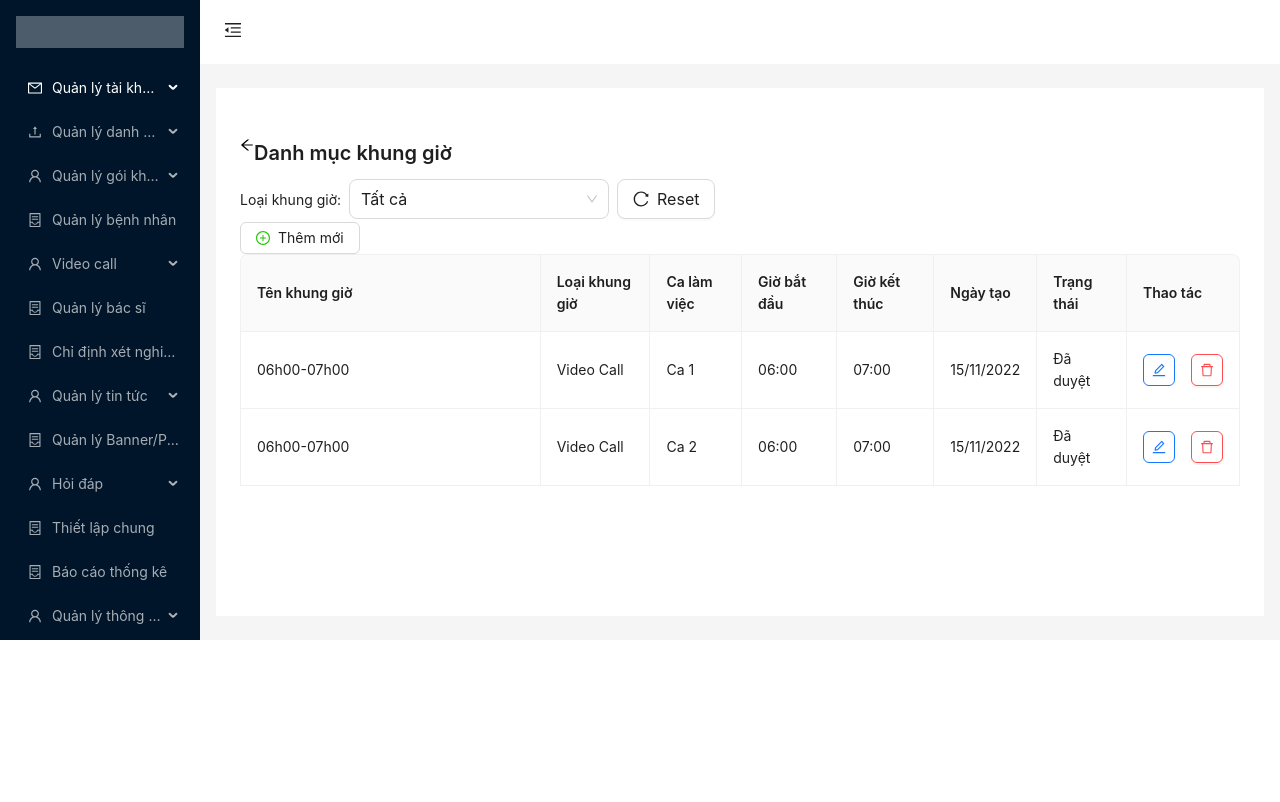
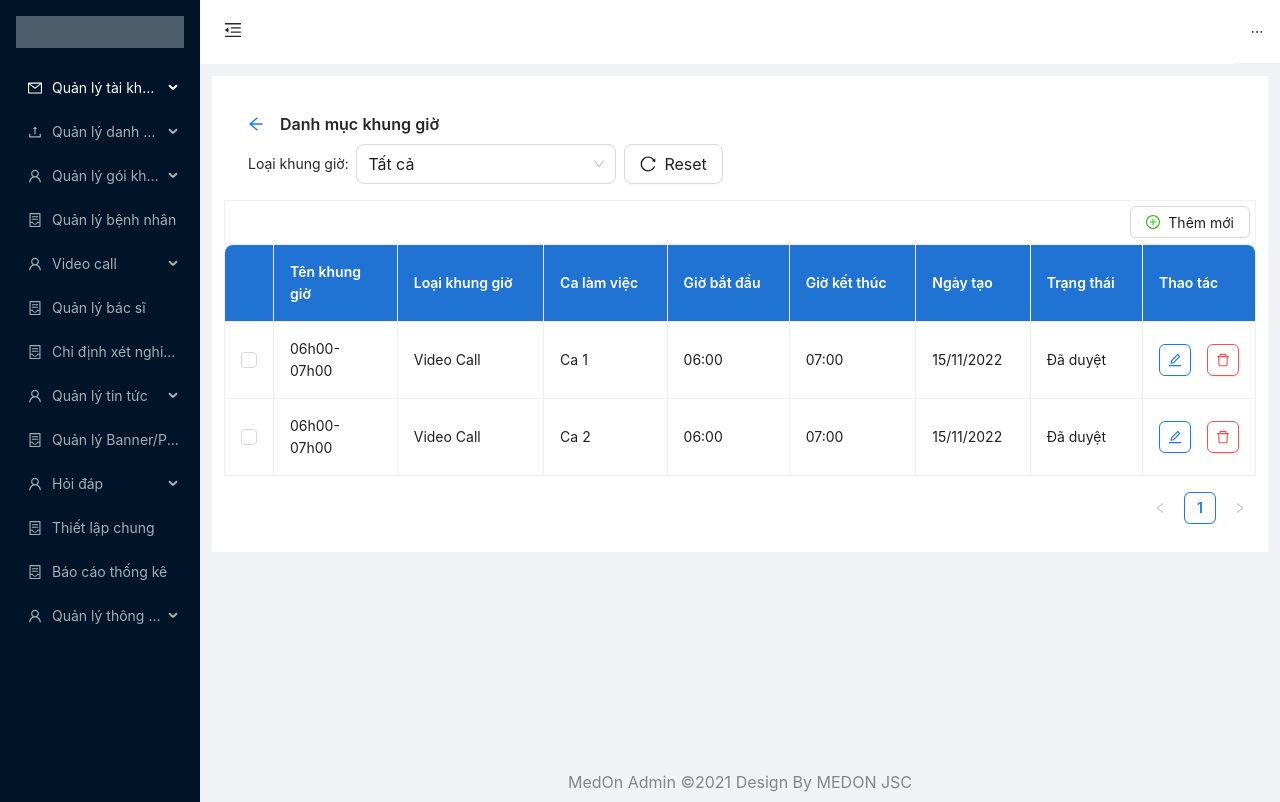
Before and after one commit to ThanhTung-Nguyen/MedOn-WorkTime, a React (Create React App) app: page / in a window 1280 px wide. Built offline with nearby package versions, Linux system fonts and the light colour scheme.

Commit message:
Co-authored-by: Tung Nguyen <ntung.it312@gmail.com>

```diff
--- /dev/null
+++ b/src/GateWayStag/Category/Worktime/WorkTime.css
@@ -0,0 +1,91 @@
+* {
+    border: 0;
+    padding: 0;
+    margin: 0;
+    box-sizing: border-box;
+}
+.iylGhi {
+    padding: 12px;
+    background-color: rgb(255, 255, 255);
+}
+.ant-page-header-ghost {
+    background-color: inherit;
+}
+.ant-page-header-heading {
+    display: flex;
+    justify-content: space-between;
+}
+.ant-page-header-heading-left {
+    display: flex;
+    align-items: center;
+    margin: 4px 0;
+    overflow: hidden;
+}
+.ant-page-header-back {
+    margin-right: 16px;
+    font-size: 16px;
+    line-height: 1;
+}
+.ant-page-header-back-button {
+    border: 0px;
+    background: transparent;
+    padding: 0px;
+    line-height: inherit;
+    display: inline-block;
+
+    text-decoration: none;
+    outline: none;
+    transition: color .3s;
+    color: #000;
+    cursor: pointer;
+}
+.ant-page-header-back-button:hover {
+color: #1890ff;
+}
+.ant-page-header-heading-title {
+    font-size: 16px!important;
+    margin-right: 12px;
+    margin-bottom: 0;
+    color: rgba(0,0,0,.85);
+    font-weight: 600;
+    font-size: 20px;
+    line-height: 32px;
+    overflow: hidden;
+    white-space: nowrap;
+    text-overflow: ellipsis;
+}
+.ant-page-header {
+    box-sizing: border-box;
+    margin: 0;
+    color: rgba(0,0,0,.85);
+    font-size: 14px;
+    font-variant: tabular-nums;
+    line-height: 1.5715;
+    list-style: none;
+    font-feature-settings: "tnum","tnum";
+    position: relative;
+    padding: 16px 24px;
+    background-color: #fff;
+}
+.ant-table-content{
+    overflow: auto hidden;
+    border-collapse: collapse;
+}
+.ant-table-thead>tr>th {
+    background: #2073d3!important;
+    color: #fff!important;
+    position: relative;
+    padding: 16px;
+    overflow-wrap: break-word;
+    border-radius: 0px;
+}
+.ant-table.ant-table-bordered>.ant-table-container>.ant-table-content>table>thead>tr>th {
+        border-right: 1px solid #f0f0f0;
+}
+.modalAdd {
+    height: 44px;
+    display: flex;
+    justify-content: flex-end;
+    padding: 5px;
+    border: 1px solid rgb(240, 240, 240);
+}
--- a/src/GateWayStag/Category/Worktime/Worktime.tsx
+++ b/src/GateWayStag/Category/Worktime/Worktime.tsx
@@ -7,25 +7,22 @@ import {
   PlusCircleOutlined,
   EditOutlined,
   DeleteOutlined,
+  ExclamationCircleOutlined,
 } from "@ant-design/icons";
-import type { InputRef } from 'antd';
+import type { InputRef } from "antd";
 import { Button, Space, Modal, Form, Input, Popconfirm, Table } from "antd";
+import type { ColumnsType } from "antd/es/table";
 import type { FormInstance } from "antd/es/form";
+import { Checkbox } from "antd";
+import type { CheckboxChangeEvent } from "antd/es/checkbox";
 import { TimePicker } from "antd";
 import dayjs from "dayjs";
+import { Pagination } from "antd";
+import "./WorkTime.css";
 
-//TODO: Table
-interface Item {
-  key: string;
-  ten: string;
-  loai: string;
-  ca: string;
-  start: string;
-  end: string;
-  create: string;
-  status: string;
-}
-
+const format = "HH:mm";
+const { Option } = Select;
+const { Title } = Typography;
 
 interface DataType {
   key: React.Key;
@@ -37,44 +34,112 @@ interface DataType {
   create: string;
   status: string;
 }
+//TODO: Arrow Title Danh mục khung giờ
+const ArrowTitle = () => {
+  return (
+    <div className="ant-page-header-heading">
+      <div className="ant-page-header-heading-left">
+        <div className="ant-page-header-back">
+          <div className="ant-page-header-back-button">
+            <a href="#">
+              <ArrowLeftOutlined />
+            </a>
+          </div>
+        </div>
+        <div>
+          <span className="ant-page-header-heading-title">
+            Danh mục khung giờ
+          </span>
+        </div>
+      </div>
+    </div>
+  );
+};
 
-const format = "HH:mm";
-const { Option } = Select;
-const { Title } = Typography;
-const handleChange = (value: string) => {
-  console.log(value);
+//TODO: Select and Button Reset Danh mục khung giờ
+const SelectBtnReset = () => {
+  const handleChange = (value: string) => {
+    console.log(value);
+  };
+  return (
+    <>
+      <Space>
+        <p>Loại khung giờ:</p>
+        <Select
+          size="large"
+          defaultValue="Tất cả"
+          style={{ width: 260, textAlign: "left" }}
+          onChange={handleChange}
+        >
+          <Option value="vidcall">Video Call</Option>
+          <Option value="normal">Lịch thường</Option>
+        </Select>
+        <Button icon={<ReloadOutlined />} size={"large"}>
+          Reset
+        </Button>
+      </Space>
+    </>
+  );
 };
+
+//TODO: Modal Thêm mới Danh mục khung giờ
+//TODO: Pagination Table Danh mục khung giờ
+//TODO: Table Danh mục khung giờ
+//TODO: View WorkTime Page
 const Worktime = () => {
-  //TODO: Table
-  const dataSource = [
+  const [isModalOpen, setIsModalOpen] = useState(false);
+
+  const showModal = () => {
+    setIsModalOpen(true);
+  };
+
+  const handleOk = () => {
+    setIsModalOpen(false);
+  };
+
+  const handleCancel = () => {
+    setIsModalOpen(false);
+  };
+  const handleChange = (value: string) => {
+    console.log(value);
+  };
+  const ModalDel = () => {
+    Modal.confirm({
+      title: "Cảnh báo",
+      icon: <ExclamationCircleOutlined />,
+      content: "Bạn có chắc muốn thực hiện hành động này",
+      okText: "Đồng ý",
+      cancelText: "Huỷ bỏ",
+    });
+  };
+  const onChange = (e: CheckboxChangeEvent) => {
+    console.log(`checked = ${e.target.checked}`);
+  };
+  type EditableTableProps = Parameters<typeof Table>[0];
+type ColumnTypes = Exclude<EditableTableProps["columns"], undefined>;
+  const columns: (ColumnTypes[number] & {
+    editable?: boolean;
+    dataIndex: string;
+  })[] = [
     {
-      key: "0",
-      ten: "06h00-07h00",
-      loai: "Video Call",
-      ca: "Ca 1",
-      start: "06:00",
-      end: "07:00",
-      create: "15/11/2022",
-      status: "Đã duyệt",
+      title: "",
+      dataIndex: "",
+      width: "3%",
+      render: () => (
+        <Checkbox
+          style={{
+            display: "flex",
+            justifyContent: "center",
+            alignItems: "center",
+          }}
+          onChange={onChange}
+        ></Checkbox>
+      ),
     },
-    {
-      key: "1",
-      ten: "06h00-07h00",
-      loai: "Video Call",
-      ca: "Ca 2",
-      start: "06:00",
-      end: "07:00",
-      create: "15/11/2022",
-      status: "Đã duyệt",
-    },
-  ];
-
-  const defaultColumns = [
     {
       title: "Tên khung giờ",
       dataIndex: "ten",
-      width: "30%",
-      editable: true,
+      width: "12%",
     },
     {
       title: "Loại khung giờ",
@@ -103,6 +168,8 @@ const Worktime = () => {
     {
       title: "Thao tác",
       dataIndex: "operation",
+      fixed: "right",
+      width: "6%",
       //TODO: Action Button
       render: (_: any, record: any) => (
         <Space size="middle">
@@ -179,61 +246,45 @@ const Worktime = () => {
               </Form.Item>
             </Form>
           </Modal>
-          <Button danger icon={<DeleteOutlined />}></Button>
+          <Button danger onClick={ModalDel} icon={<DeleteOutlined />}></Button>
         </Space>
       ),
     },
   ];
+  const data = [
+    {
+      key: "0",
+      ten: "06h00-07h00",
+      loai: "Video Call",
+      ca: "Ca 1",
+      start: "06:00",
+      end: "07:00",
+      create: "15/11/2022",
+      status: "Đã duyệt",
+    },
+    {
+      key: "1",
+      ten: "06h00-07h00",
+      loai: "Video Call",
+      ca: "Ca 2",
+      start: "06:00",
+      end: "07:00",
+      create: "15/11/2022",
+      status: "Đã duyệt",
+    },
+  ];
 
-
-  //Table
-   const [isModalOpen, setIsModalOpen] = useState(false);
-
-   const showModal = () => {
-     setIsModalOpen(true);
-   };
-
-   const handleOk = () => {
-     setIsModalOpen(false);
-   };
-
-   const handleCancel = () => {
-     setIsModalOpen(false);
-   };
   return (
-    <div>
-      <div
-        style={{
-          display: "flex",
-          alignItems: "center",
-          justifyContent: "flex-start",
-        }}
-      >
+    <div className="sc-eCApnc iylGhi">
+      <div className="ant-page-header ant-page-header-ghost">
         <div>
-          <a href="#" style={{ color: "black" }}>
-            <ArrowLeftOutlined />
-          </a>
+          <ArrowTitle />
         </div>
         <div>
-          <Title level={4}>Danh mục khung giờ</Title>
+          <SelectBtnReset />
         </div>
       </div>
-      <Space>
-        <p>Loại khung giờ:</p>
-        <Select
-          size="large"
-          defaultValue="Tất cả"
-          style={{ width: 260, textAlign: "left" }}
-          onChange={handleChange}
-        >
-          <Option value="vidcall">Video Call</Option>
-          <Option value="normal">Lịch thường</Option>
-        </Select>
-        <Button icon={<ReloadOutlined />} size={"large"}>
-          Reset
-        </Button>
-      </Space>
-      <div>
+      <div className="modalAdd">
         <Button
           icon={<PlusCircleOutlined style={{ color: "#26C705" }} />}
           onClick={showModal}
@@ -308,11 +359,9 @@ const Worktime = () => {
       </div>
       <div>
         <Table
-          rowClassName={() => "editable-row"}
           bordered
-          dataSource={dataSource}
-          columns={defaultColumns}
-          pagination={false}
+          dataSource={data}
+          columns={columns}
         />
       </div>
     </div>
--- a/src/GateWayStag/GateWayStag.css
+++ b/src/GateWayStag/GateWayStag.css
@@ -19,3 +19,58 @@
 .site-layout .site-layout-background {
   background: #fff;
 }
+.ant-layout {
+    display: flex;
+    flex: auto;
+    flex-direction: column;
+    min-height: 0;
+    background: #f0f2f5;
+}
+.ant-layout-header {
+    height: 64px;
+    padding: 0 50px;
+    color: rgba(0,0,0,.85);
+    line-height: 64px;
+    background: #001529;
+}
+.content {
+    padding: 12px;
+    height: calc(100vh - 102px);
+    overflow-y: auto;
+    display: -webkit-flex;
+    display: flex;
+    -webkit-flex-direction: column;
+    flex-direction: column;
+    -webkit-justify-content: space-between;
+    justify-content: space-between;
+}
+.ant-layout-content {
+    flex: auto;
+    min-height: 0;
+}
+.footer {
+    display: -webkit-flex;
+    display: flex;
+    -webkit-align-items: center;
+    align-items: center;
+    -webkit-justify-content: center;
+    justify-content: center;
+    padding: 10px!important;
+    /* position: fixed; */
+    width: 100%;
+    /* bottom: 0px; */
+}
+.footer .copyright {
+    color: rgba(0,0,0,.45);
+    font-size: 16px;
+    text-align: center;
+}
+.ant-layout-footer {
+    padding: 24px 50px;
+    color: rgba(0,0,0,.85);
+    font-size: 14px;
+    background: #f0f2f5;
+}
+.ant-layout-footer, .ant-layout-header {
+    flex: 0 0 auto;
+}
--- a/src/GateWayStag/GateWayStag.tsx
+++ b/src/GateWayStag/GateWayStag.tsx
@@ -7,10 +7,14 @@ import {
   UserOutlined,
   VideoCameraOutlined,
   ContainerOutlined,
+  LockOutlined,
+  PoweroffOutlined,
 } from "@ant-design/icons";
-import { Layout, Menu } from "antd";
+import { Layout, Menu, Space, } from "antd";
+import { Button, Dropdown } from "antd";
 import type { MenuProps } from "antd";
 import Worktime from "./Category/Worktime/Worktime";
+
 import { Image } from "antd";
 import "./GateWayStag.css";
 
@@ -66,18 +70,68 @@ const items: MenuItem[] = [
   getItem("Quản lý tin tức", "sub7", <UserOutlined />, [
     getItem("Bài viết", "20"),
   ]),
-  getItem("Quản lý Banner/Popup", "sub7", <ContainerOutlined />),
-  getItem("Hỏi đáp", "sub8", <UserOutlined />, [
+  getItem("Quản lý Banner/Popup", "sub8", <ContainerOutlined />),
+  getItem("Hỏi đáp", "sub9", <UserOutlined />, [
     getItem("Quản lý câu hỏi", "21"),
     getItem("Quản lý câu trả lời", "22"),
   ]),
-  getItem("Thiết lập chung", "sub9", <ContainerOutlined />),
-  getItem("Báo cáo thống kê", "sub10", <ContainerOutlined />),
-  getItem("Quản lý thông báo", "sub11", <UserOutlined />, [
+  getItem("Thiết lập chung", "sub10", <ContainerOutlined />),
+  getItem("Báo cáo thống kê", "sub11", <ContainerOutlined />),
+  getItem("Quản lý thông báo", "sub12", <UserOutlined />, [
     getItem("App User", "23"),
     getItem("App Doctor", "24"),
   ]),
 ];
+//TODO: User NavBar
+const UserNavBar = () => {
+const items: MenuProps["items"] = [
+  {
+    key: "1",
+    icon: <UserOutlined />,
+    label: <a href="#">Tài khoản</a>,
+  },
+  {
+    key: "2",
+    icon: <LockOutlined />,
+    label: <a href="#">Đổi mật khẩu</a>,
+  },
+  {
+    key: "3",
+    icon: <PoweroffOutlined />,
+    label: <a href="#">Đăng xuất</a>,
+  },
+];
+  return (
+    <>
+      <Menu mode="horizontal">
+        <Menu.SubMenu key={"SubMenu"} title="Quản trị viên">
+          <Menu.Item key="one" icon={<UserOutlined />}>
+            Tài khoản
+          </Menu.Item>
+          <Menu.Item key="two" icon={<LockOutlined />}>
+            Đổi mật khẩu
+          </Menu.Item>
+          <Menu.Item key="three" icon={<PoweroffOutlined />}>
+            Đăng xuất
+          </Menu.Item>
+        </Menu.SubMenu>
+      </Menu>
+    </>
+  );
+}
+//TODO: Footer
+const Footer = () => {
+  return (
+    <footer className="footer"
+    >
+      <span
+        className="copyright"
+      >
+        MedOn Admin ©2021 Design By MEDON JSC
+      </span>
+    </footer>
+  );
+}
 const GateWayStag = () => {
   const [collapsed, setCollapsed] = useState(false);
 
@@ -104,7 +158,8 @@ const GateWayStag = () => {
         />
       </Sider>
       <Layout className="site-layout">
-        <Header className="site-layout-background" style={{ padding: 0 }}>
+        <Header className="site-layout-background" style={{ padding: 0, display: "flex", justifyContent: "space-between" }}>
+          <div>
             {React.createElement(
               collapsed ? MenuUnfoldOutlined : MenuFoldOutlined,
               {
@@ -112,17 +167,15 @@ const GateWayStag = () => {
                 onClick: () => setCollapsed(!collapsed),
               }
             )}
+          </div>
+          <div>
+            <UserNavBar/>
+          </div>
         </Header>
-        <Content
-          className="site-layout-background"
-          style={{
-            margin: "24px 16px",
-            padding: 24,
-            minHeight: 280,
-          }}
-        >
-          <Worktime/>
+        <Content className="ant-layout-content content">
+          <Worktime />
         </Content>
+        <Footer />
       </Layout>
     </Layout>
   );
```
Lines whose indentation alone changed are shown as unchanged.
